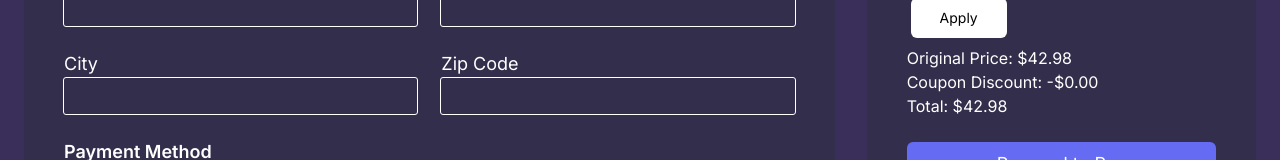
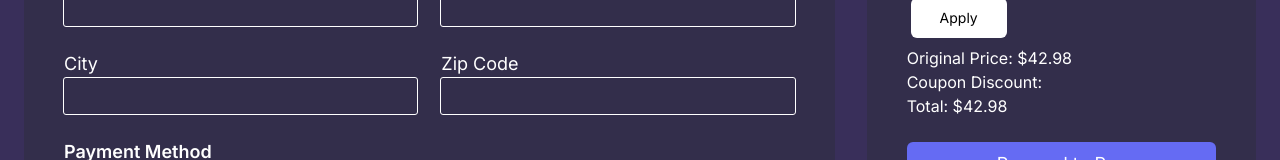
Before and after one commit to Bay-Valley-Tech-Code-Academy/UI-Tool-Kit, a Next.js app: page /checkout in a window 1280 px wide. Shown: the part 290-450 px from the top of the page. Built offline with nearby package versions, Linux system fonts and the light colour scheme.

Commit message:
Fix order summary in checkout page
Display original price, coupon discount, total price.
Display purchasing items (bay valley tech logo by default)

```diff
--- a/src/app/checkout/page.js
+++ b/src/app/checkout/page.js
@@ -167,7 +167,7 @@ export default function Checkout() {
                                 <div className="flex flex-col justify-between">
                                     <div>
                                     <h2 className="text-lg font-medium text-white">
-                                        {item.name} ( {item.quantity} )
+                                        {item.name} ({item.quantity})
                                     </h2>
                                     <p className="text-base text-white">
                                         {item.price}
@@ -195,7 +195,7 @@ export default function Checkout() {
                     </div>
                     <div className="text-md">
                         <p>Original Price: ${totalBeforeDiscount} </p>
-                        <p>Coupon Discount: -${discount.toFixed(2)}</p>
+                        <p>Coupon Discount: {discount > 0 && (<inline> ${discount.toFixed(2)}</inline>)} </p>
                         <p>Total: ${total} </p>
                     </div>
                     <div className="flex justify-center">
```
